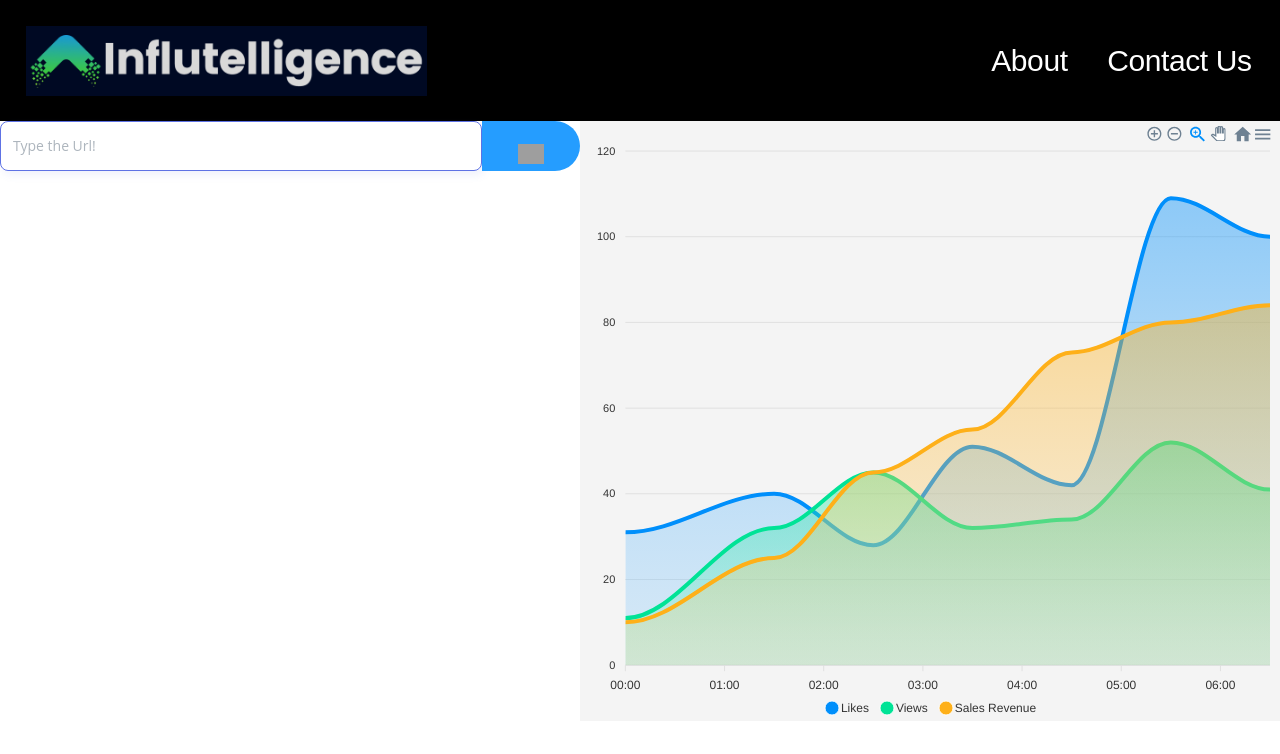
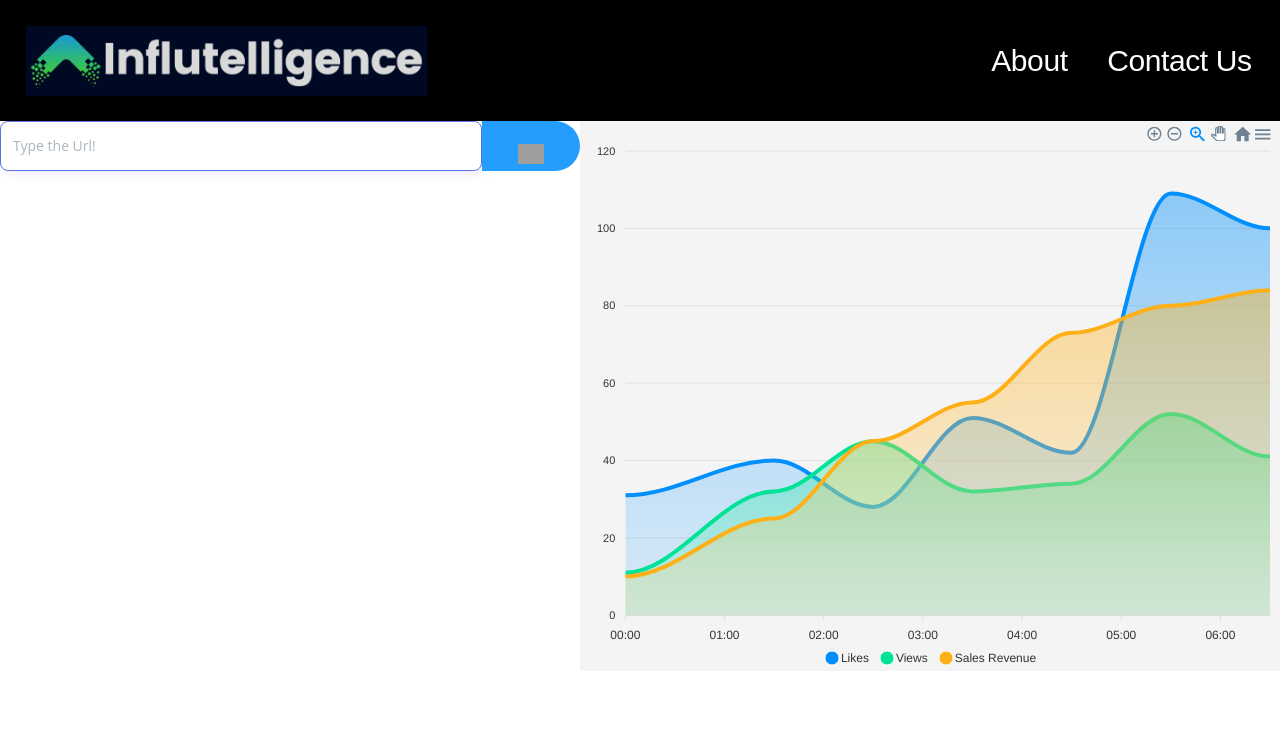
Before and after one commit to brightlightkim/influence, a React (Create React App) app: page / in a window 1280 px wide. Shown: the top 754 px of the page. Built offline with nearby package versions, Linux system fonts and the light colour scheme; grey boxes are pictures that could not be loaded; a web font is replaced by a local one.

Commit message:
Update Chart.js

```diff
--- a/src/components/graph/Chart.js
+++ b/src/components/graph/Chart.js
@@ -45,7 +45,7 @@ class PopChart extends Component {
             options={this.state.options}
             series={this.state.series}
             type="area"
-            height="600"
+            height="550"
             width="700"
         />;
     }
```
